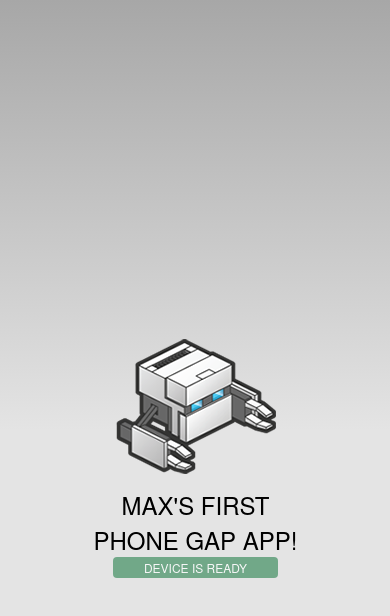
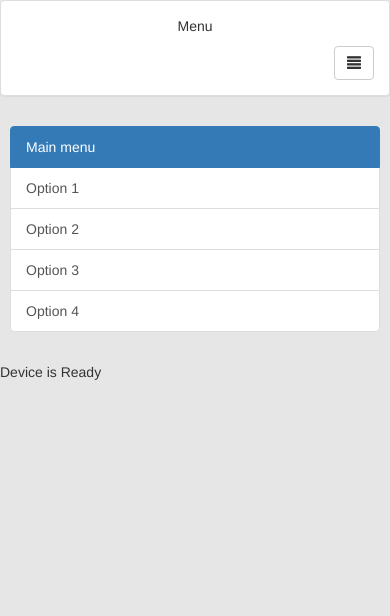
Before and after one commit to mag210/first_phonegap_app, a plain HTML site: page index.html in a window 390 px wide. Drawn offline with nearby package versions, Linux system fonts and the light colour scheme; some packages are replaced by stand-ins of ours.

Commit message:
Change to index.html
Added Bootstrap and jquery

```diff
--- a/index.html
+++ b/index.html
@@ -26,12 +26,33 @@
         <meta name="msapplication-tap-highlight" content="no" />
         <!-- WARNING: for iOS 7, remove the width=device-width and height=device-height attributes. See https://issues.apache.org/jira/browse/CB-4323 -->
         <meta name="viewport" content="user-scalable=no, initial-scale=1, maximum-scale=1, minimum-scale=1, width=device-width, height=device-height, target-densitydpi=device-dpi" />
-        <link rel="stylesheet" type="text/css" href="css/index.css" />
+        <!--<link rel="stylesheet" type="text/css" href="css/index.css" />-->
+        <link href="https://maxcdn.bootstrapcdn.com/bootstrap/3.3.5/css/bootstrap.min.css" rel="stylesheet" integrity="sha256-MfvZlkHCEqatNoGiOXveE8FIwMzZg4W85qfrfIFBfYc= sha512-dTfge/zgoMYpP7QbHy4gWMEGsbsdZeCXz7irItjcC3sPUFtf0kuFbDz/ixG7ArTxmDjLXDmezHubeNikyKGVyQ==" crossorigin="anonymous">
+
+       <script src="https://ajax.googleapis.com/ajax/libs/jquery/1.11.3/jquery.min.js"></script>
+
+    <script src="https://maxcdn.bootstrapcdn.com/bootstrap/3.3.5/js/bootstrap.min.js" integrity="sha256-Sk3nkD6mLTMOF0EOpNtsIry+s1CsaqQC1rVLTAy+0yc= sha512-K1qjQ+NcF2TYO/eI3M6v8EiNYZfA95pQumfvcVrTHtwQVDG+aHRqLi/ETn2uB+1JqwYqVG3LIvdm9lj6imS/pQ==" crossorigin="anonymous"></script>
+
+
         <title>Max's App</title>
     </head>
-    <body>
+    <body style="background-color:#e6e6e6">
+
         <div class="app">
-            <h1>Max's first Phone Gap app!</h1>
+            <div class="panel panel-default">
+                <div class="panel-body"><span><p style="text-align: center;">Menu</p></span><span style="float:right"><button type="button" class="btn btn-default" aria-label="Justify"><span class="glyphicon glyphicon-align-justify" aria-hidden="true"></span></span></button>
+            </div>
+        </div>
+
+            <div class="list-group" style="padding:10px;">
+                <a href="#" class="list-group-item active">Main menu</a>
+                <a href="#" class="list-group-item" id="menuOption1">Option 1</a>
+                <a href="#" class="list-group-item" id="menuOption2">Option 2</a>
+                <a href="#" class="list-group-item">Option 3</a>
+                <a href="#" class="list-group-item">Option 4</a>
+            </div>
+
+
             <div id="deviceready" class="blink">
                 <p class="event listening">Connecting to Device</p>
                 <p class="event received">Device is Ready</p>
@@ -41,7 +62,22 @@
         <script type="text/javascript" src="js/index.js"></script>
         <script type="text/javascript">
             app.initialize();
-            alert("Hello world!") ;
+
+
+        $( "body" ).on("tap", "#menuOption1", function( event )
+        {
+
+            alert("this is a test using tap") ;
+         });
+
+        $( "body" ).on("click", "#menuOption2", function( event )
+        {
+
+            alert("this is a test using click") ;
+         });
+
+
         </script>
+
     </body>
 </html>
```
